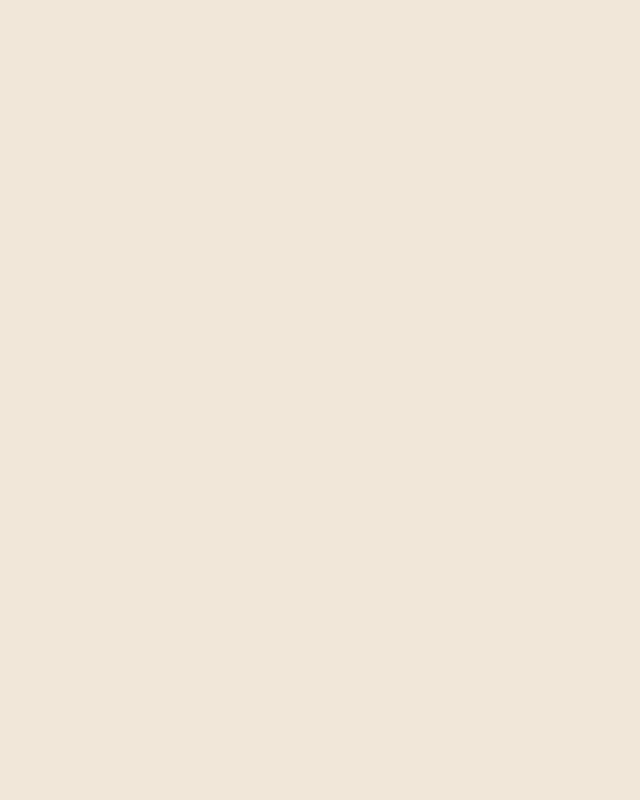
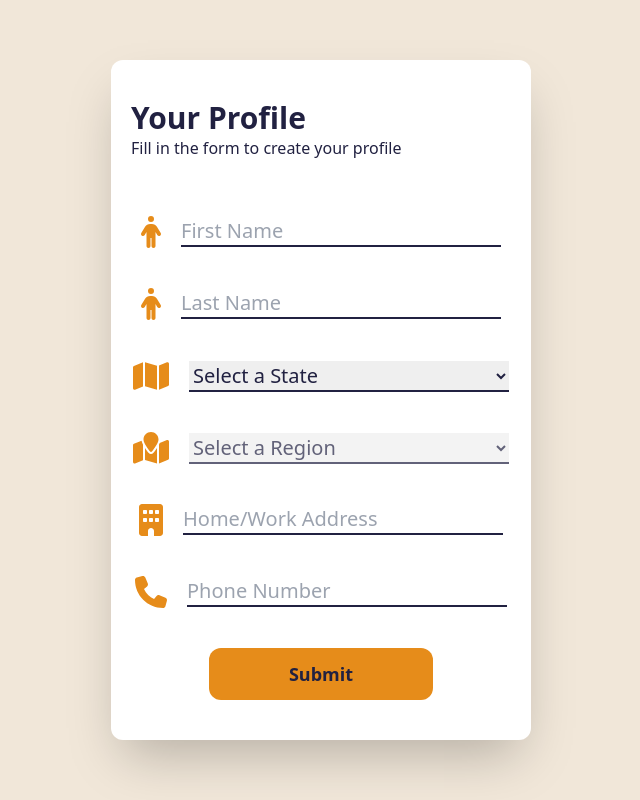
Before and after one commit to Hamidusman/FixIt, a React app: page /create-profile in a window 1280 px wide. Before the commit this address had no page. Shown: the whole page, without its empty margins (319-959 px from the left). Built offline with nearby package versions, Linux system fonts and the light colour scheme; the HTML template or start-up script is replaced by a standard one.

Commit message:
made changes to profile herader

```diff
--- a/src/App.tsx
+++ b/src/App.tsx
@@ -10,7 +10,7 @@ import Register from './pages/register'
 import Login from './pages/login';
 import Homepage from './home-page/landing'
 import Profile from './pages/user-dashboard';
-//import CreateProfile from './pages/profile';
+import CreateProfile from './pages/profile';
 
 function App() {
   return (
@@ -19,8 +19,7 @@ function App() {
 
       <Route path='/register' element={<Register />} />
       <Route path='/login' element={<Login />} />
-      {/*
-      <Route path='/create-profile' element={<CreateProfile />} />*/}
+      <Route path='/create-profile' element={<CreateProfile />} />
       <Route path='/' element={<Homepage />} />
       <Route path='/services' element={<Service />} />
       <Route path='/locations' element={<Location />} />
--- a/src/pages/profile.tsx
+++ b/src/pages/profile.tsx
@@ -1,20 +1,25 @@
-{/*import { useState } from 'react';
+import { useState } from 'react';
 import { useNavigate } from 'react-router-dom';
 import axios from 'axios';
 import { faBuilding, faMap, faMapLocation, faPerson, faPhone } from "@fortawesome/free-solid-svg-icons";
 import { FontAwesomeIcon } from "@fortawesome/react-fontawesome";
 
+const regions: Record<'Abuja' | 'Kaduna' | 'Lagos', string[]> = {
+    Abuja: ["Jabi"],
+    Kaduna: ["Kawo"],
+    Lagos: ["Lekki"],
+};
 interface ProfileData {
     firstname: string;
     lastname: string;
-    phone_number: number;
-    state: string;
+    phone_number: string;
+    state: keyof typeof regions | "";
     region: string;
     address: string;
 }
 
 const CreateProfile = () => {
-    const [profileData, setProfileData] = useState({
+    const [profileData, setProfileData] = useState<ProfileData>({
         firstname: '',
         lastname: '',
         phone_number: '',
@@ -26,31 +31,45 @@ const CreateProfile = () => {
 
     const iconColor = '#E68C1A';
     const navigate = useNavigate()
+    const regions = {
+        Abuja: ["Jabi"],
+        Kaduna: ["Kawo"],
+        Lagos: ["Lekki"],
+    };
 
     const handleChange = (e: React.ChangeEvent<HTMLInputElement | HTMLTextAreaElement | HTMLSelectElement>) => {
-        setProfileData({
-            ...profileData,
-            [e.target.name]: e.target.value
-        });
+        const {name, value} = e.target
+        setProfileData((prev) => ({
+            ...prev,
+            [name]: value,
+            ...(name === "state" && { region: "" }),
+        }));
     };
 
     const handleSubmit = async (e: React.FormEvent) => {
         e.preventDefault();
         setError(null)
 
+        // set to validate input
+        if (!profileData.firstname || !profileData.lastname || !profileData.phone_number ||
+            !profileData.state || !profileData.region || !profileData.address) {
+            setError("All fields are required.");
+            return;
+        }
+
         try {
             const token = localStorage.getItem('authToken');
             if (!token) {
                 alert("No authentication token found. Please log in again.");
-                return;  // Prevent the submission if no token
+                return;
             }
 
 
-            const response = await axios.post('http://127.0.0.1:8000/profile/', profileData, {
+            const response = await axios.post('https://fixit-api-u7ie.onrender.com/profile/', profileData, {
 
                 headers: {
                     'Content-Type': 'application/json',
-                    'Authorization': `token ${token}`
+                    'Authorization': `Token ${token}`
                 }
                     });
             setProfileData({
@@ -63,7 +82,7 @@ const CreateProfile = () => {
             });
             console.log('Profile created:', response.data);
             navigate('/user')
-            // Handle success (e.g., show a success message or redirect)
+
         } catch (error) {
             if (axios.isAxiosError(error) && error.response) {
                 console.log("Error data:", error.response.data);
@@ -106,7 +125,6 @@ const CreateProfile = () => {
                             className="w-[270px] md:w-[320px] text-xl bg-transparent border-b-dark border-b-2 focus:outline-none"
                         />
                     </label>
-
                     <label htmlFor="state" className="flex gap-5 items-center">
                         <FontAwesomeIcon icon={faMap} size="2xl" color={iconColor} />
                         <select
@@ -116,9 +134,12 @@ const CreateProfile = () => {
                             onChange={handleChange}
                             className="w-[270px] md:w-[320px] text-xl border-b-dark border-b-2 focus:outline-none"
                         >
-                            <option value="Abuja">Abuja</option>
-                            <option value="Kaduna">Kaduna</option>
-                            <option value="Lagos">Lagos</option>
+                            <option value="" disabled>Select a State</option>
+                            {Object.keys(regions).map((state) => (
+                                <option key={state} value={state}>
+                                    {state}
+                                </option>
+                            ))}
                         </select>
                     </label>
 
@@ -129,11 +150,19 @@ const CreateProfile = () => {
                             id="region"
                             value={profileData.region}
                             onChange={handleChange}
-                            className="w-[270px] md:w-[320px] text-xl border-b-dark border-b-2 focus:outline-none"
+                            className="w-[270px] md:w-[320px] text-xl
+                            border-b-dark border-b-2 focus:outline-none"
+                            disabled={!profileData.state}
                         >
-                            <option value="Jabi">Jabi</option>
-                            <option value="Kawo">Kawo</option>
-                            <option value="Lekki">Lekki</option>
+                            <option value="" disabled>
+                                Select a Region
+                            </option>
+                            {profileData.state &&
+                                regions[profileData.state].map((region) => (
+                                    <option key={region} value={region}>
+                                        {region}
+                                    </option>
+                                ))}
                         </select>
                     </label>
 
@@ -146,7 +175,8 @@ const CreateProfile = () => {
                             placeholder="Home/Work Address"
                             value={profileData.address}
                             onChange={handleChange}
-                            className="w-[270px] md:w-[320px] text-xl bg-transparent border-b-dark border-b-2 focus:outline-none"
+                            className="w-[270px] md:w-[320px] text-xl
+                            bg-transparent border-b-dark border-b-2 focus:outline-none"
                         />
                     </label>
 
@@ -175,4 +205,3 @@ const CreateProfile = () => {
 };
 
 export default CreateProfile;
- */}
--- a/src/pages/user-dashboard.tsx
+++ b/src/pages/user-dashboard.tsx
@@ -231,12 +231,18 @@ const UserDashboard = () =>{
     return (
         <>
             <DashboardNav />
-            <section className="px-5 md:px-20 pt-[20px] flex flex-col justify-center items-center lg:items-start gap-5">
-                <article className="w-[100%] h-[fit-content] px-5 md:px-10 lg:px-20
-                    bg-white shadow-lg rounded-md p-4 flex flex-col items-center md:flex-none md:flex-row md:gap-20 lg:gap-40">
-                    <div className="my-10 w-[120px] h-[120px] bg-dark rounded-full"></div>
-                    <main className="flex flex-col px-2">
-                        <div className="text-center md:text-start">
+            <section className=" sm:px-10 md:px-20 pt-[20px] flex flex-col justify-center items-center lg:items-center gap-5">
+                <article className="w-full md:w-[480px] h-[fit-content]
+                    md:px-10 lg:px-20 pb-4
+                    bg-white shadow-lg rounded-md
+                    flex flex-col md:flex-none lg:gap-40
+                    ">
+                        <div className="w-full h-32 -mb-20 bg-accent relative
+                        rounded-b-[30%]">
+
+                        </div>
+                        <div className="flex items-end px-3">
+                            <div className=" w-[120px] h-[120px] bg-dark rounded-full z-20"></div>
                                 <Link to='/create-profile' className="relative ml-auto">
                                     <motion.div
                                         whileTap={{ y: 20 }}
@@ -244,17 +250,18 @@ const UserDashboard = () =>{
                                         <FontAwesomeIcon icon={faEdit} size="xl" />
                                     </motion.div>
                                 </Link>
+                        </div>
+                    <main className="flex flex-col px-4">
+                        <div className=" md:text-start">
                             {user ? (
                                 <>
-                                    <h3 className="text-[18px] font-semibold">
-
-
+                                    <h3 className="text-[22px] font-semibold">
                                         {user.firstname} {user.lastname}
                                     </h3>
-                                    <div className="my-2 flex gap-10">
-                                    </div>
+                                    <div className="my-2 text-faded gap-10">
                                     <p>{user.address},</p>
                                     <p>{user.region}, {user.state}</p>
+                                    </div>
 
 
                                 </>
@@ -265,7 +272,7 @@ const UserDashboard = () =>{
                                 <p className="error">{error}</p>
                             ) : (
                                 <>
-                                <>total bookings: {stat}
+                                <p className="text-primary font-semibold">{stat} bookings
                                 {/*
                                 <StatItem count={2} description="Completed" />    {stat !== null ? (
                                 <StatItem count={stat} description="Total Bookings" />
@@ -273,18 +280,18 @@ const UserDashboard = () =>{
                                 <p>Loading...</p>
                                 )}
                                 <StatItem count={1} description="Pending" />
-                                */} </>
+                                */} </p>
                             </>
                             )}
                         </div>
 
                     </main>
                 </article>
-                <div className="flex flex-col xl:flex-row">
+                <div className="w-full md:w-[480px] flex flex-col xl:flex-row">
                     <article>
                             <h1 className="font-bold text-xl mb-3">Your Logs</h1>
-                            <div className="bg-red  h-fit border-[10px] border-white">
-                                <article className="sm:w-[420px] lg:w-[460px] overflow-y-scroll h-[350px] px-3 bg-white flex flex-col gap-2">
+                            <div className="bg-red w-full bg-white p-3 h-fit border-white">
+                                <article className=" lg:w-[460px] overflow-y-scroll h-[350px] px-3 bg-white flex flex-col gap-2">
                                 {bookings && bookings.length > 0 ? (
                                     bookings.map((booking) => (
                                         <LogItem
--- a/tailwind.config.js
+++ b/tailwind.config.js
@@ -14,7 +14,8 @@ export default {
         gray: '#f8f7fd',
         w: '#fff',
         dark: '#212141',
-        smoke: '#f5f5f5'
+        smoke: '#f5f5f5',
+        faded: '#71717a'
 
       },
       boxShadow: {
```
Lines whose indentation alone changed are shown as unchanged.
